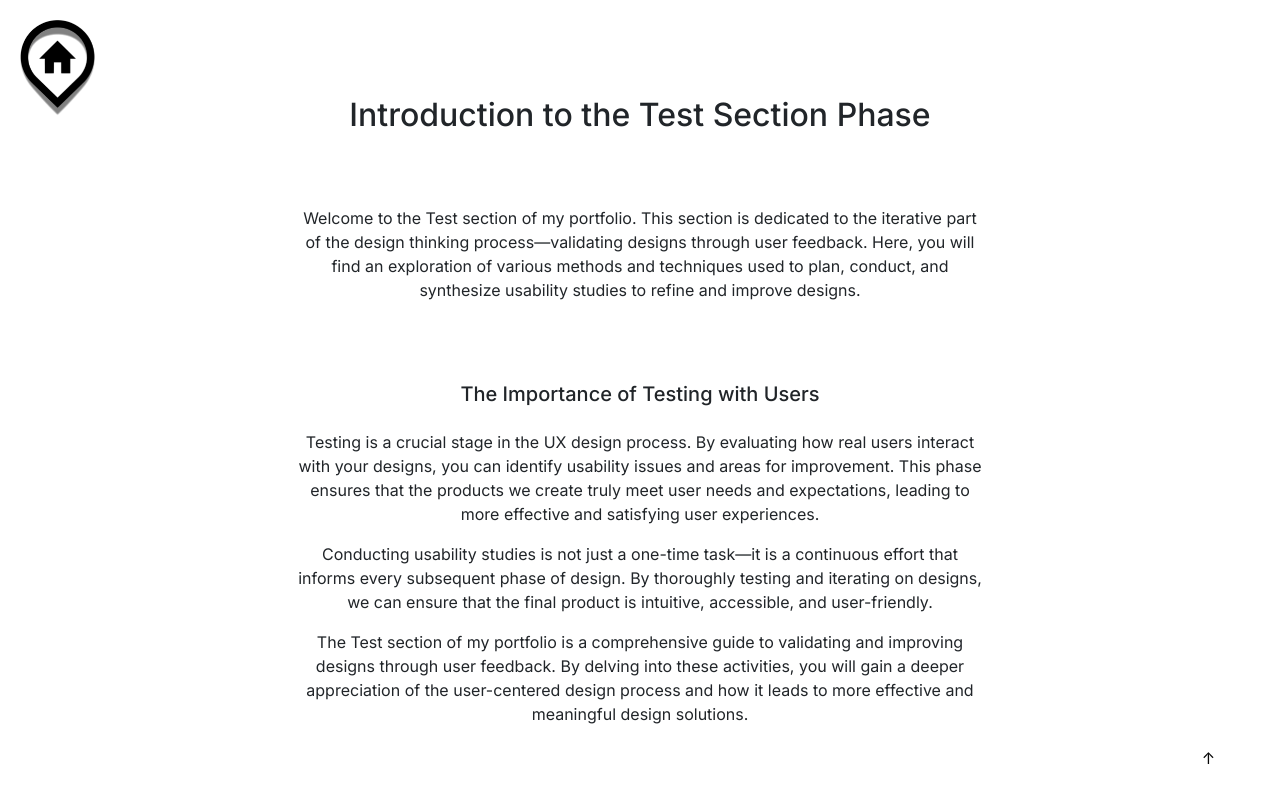
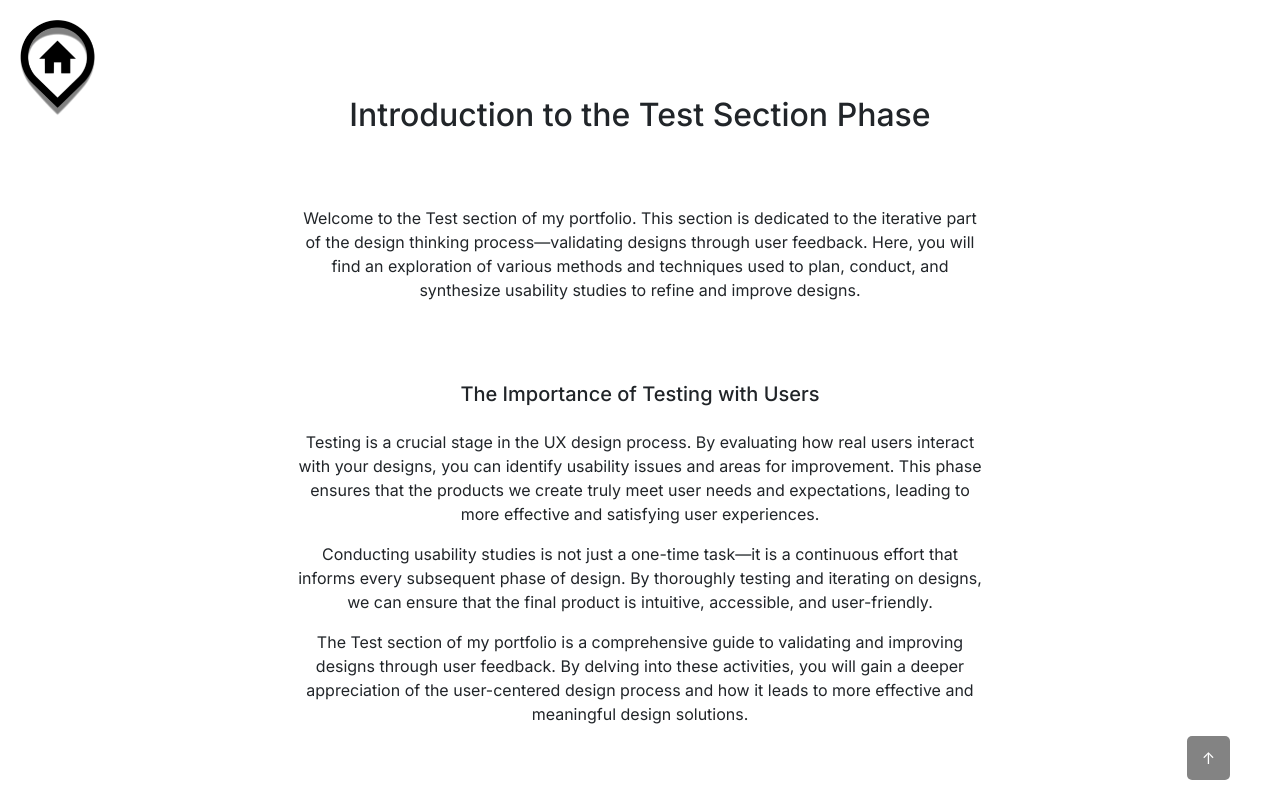
Before and after one commit to MariolaH/Design-Portfolio, a Next.js app: page /caseStudyOne/test in a window 1280 px wide. Shown: the top 800 px of the page. Built offline with nearby package versions, Linux system fonts and the light colour scheme.

Commit message:
adjusted pointer color

```diff
--- a/src/app/page.tsx
+++ b/src/app/page.tsx
@@ -39,8 +39,8 @@ export default function Home() {
         <header className="text-center text-light py-5 homepageHeader parallax">
 
         <div className={`fixed-content ${scrolled ? 'scrolled' : ''}`}>
-          <h1 className="display-4 animated">Hi, I&apos;m Mariola</h1>
-          <p className="lead animated">
+          <h1 className="mainHeader display-4 animated">Hi, I&apos;m Mariola</h1>
+          <p className="mainSubheader lead animated">
             A UX / UI Designer and Software Developer
           </p>
           </div>
--- a/src/app/styles/global.css
+++ b/src/app/styles/global.css
@@ -10,6 +10,13 @@ body, html {
   /* background-image: url("/1.jpg"); */
 }
 
+.mainHeader {
+  font-family: 'Lucida Sans', 'Lucida Sans Regular', 'Lucida Grande', 'Lucida Sans Unicode', Geneva, Verdana, sans-serif;
+}
+
+/* .mainSubheader {
+  font-family: Verdana, Geneva, Tahoma, sans-serif;
+} */
 
 /* Header Styles */
 
@@ -70,7 +77,7 @@ header::before {
   /* background: rgba(0, 0, 0, 0.76);  */
   /* Adjust the alpha value for dimming effect */
   /* background: rgba(27, 6, 29, 0.76);  */
-  background: rgba(11, 11, 11, 0.521);
+  background: rgba(11, 11, 11, 0.735);
   z-index: 1;
 }
 
@@ -318,8 +325,8 @@ header p {
 section {
   /* background-color: white; */
 /* background-color: #f2f2f2; */
-  padding: 3rem 1rem;
-  border-radius: 15px;
+  /* padding: 3rem 1rem; */
+  border-radius: 45px;
 }
 
 /* .container {
@@ -400,8 +407,8 @@ section {
   position: fixed;
   bottom: 20px;
   right: 50px;
-  background-color: white;
-  color: rgb(6, 6, 6);
+  background-color:rgba(6, 6, 6, 0.496);
+  color: white;
   border: none;
   padding: 10px 15px;
   border-radius: 5px;
@@ -410,7 +417,7 @@ section {
 }
 
 #back-to-top:hover {
-  background-color: #5D3587;
+  background-color: #272626;
 }
 
 /* Home Button Styles */
```
